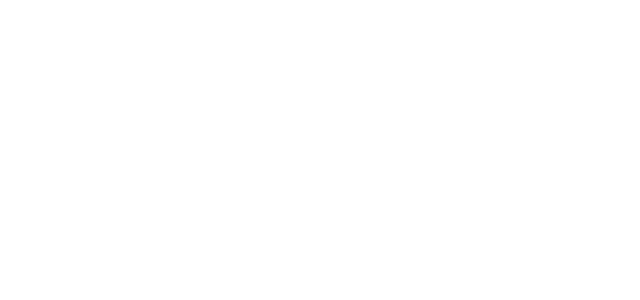
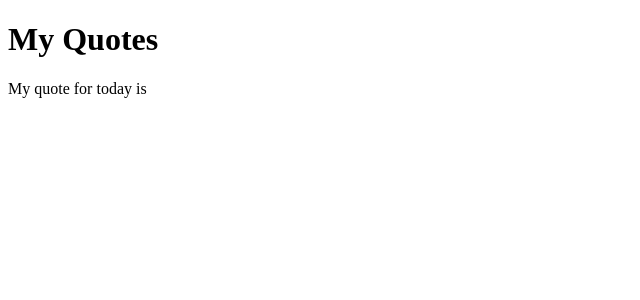
Before and after one commit to maggiebarbie1995/newquoteapp, an Angular app in the folder quote/: page / in a window 1280 px wide. Shown: the top 300 px of the page, without its empty margins (0-640 px from the left). Built offline with nearby package versions, Linux system fonts and the light colour scheme.

Commit message:
add use of interpolation binding syntax

```diff
--- a/quote/src/app/app.component.html
+++ b/quote/src/app/app.component.html
@@ -0,0 +1,4 @@
+<div>
+    <h1>My Quotes</h1>
+    <p>My quote for today is {{ quotes }}</p>
+  </div>
```
